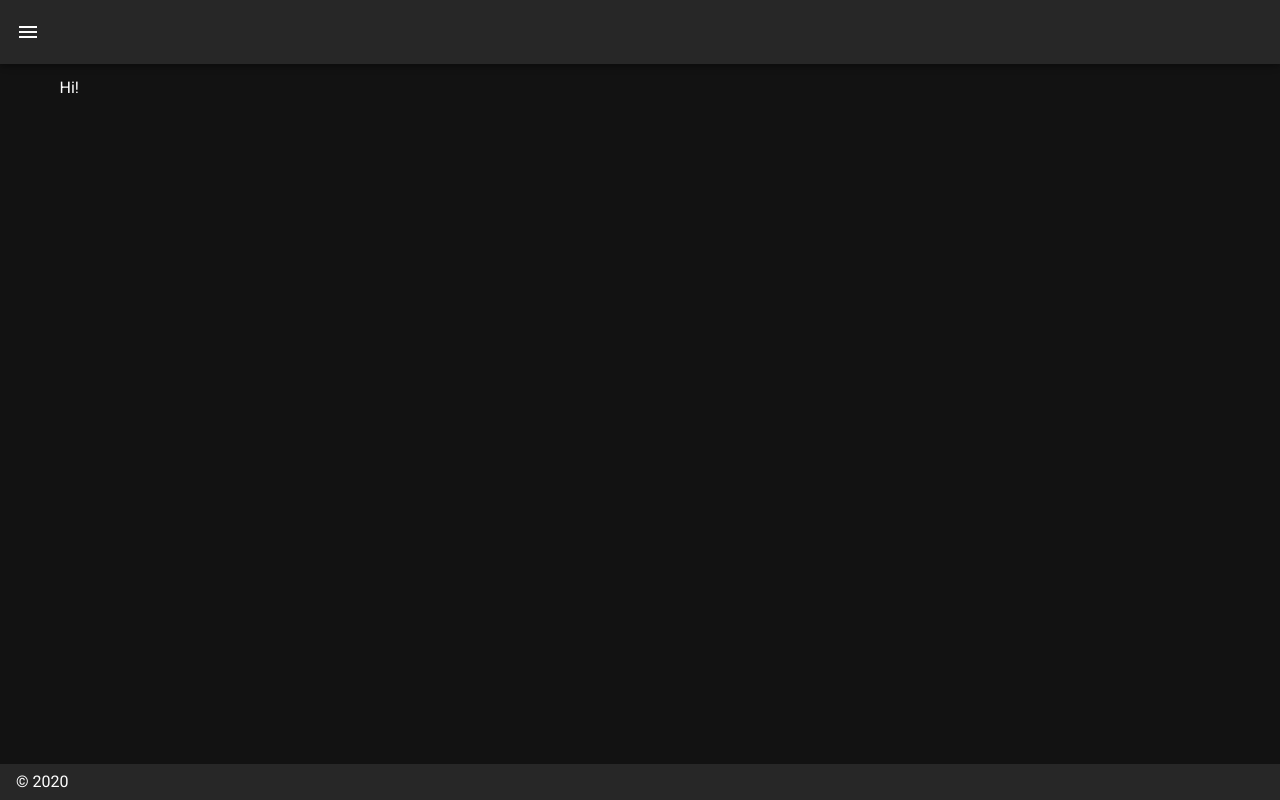
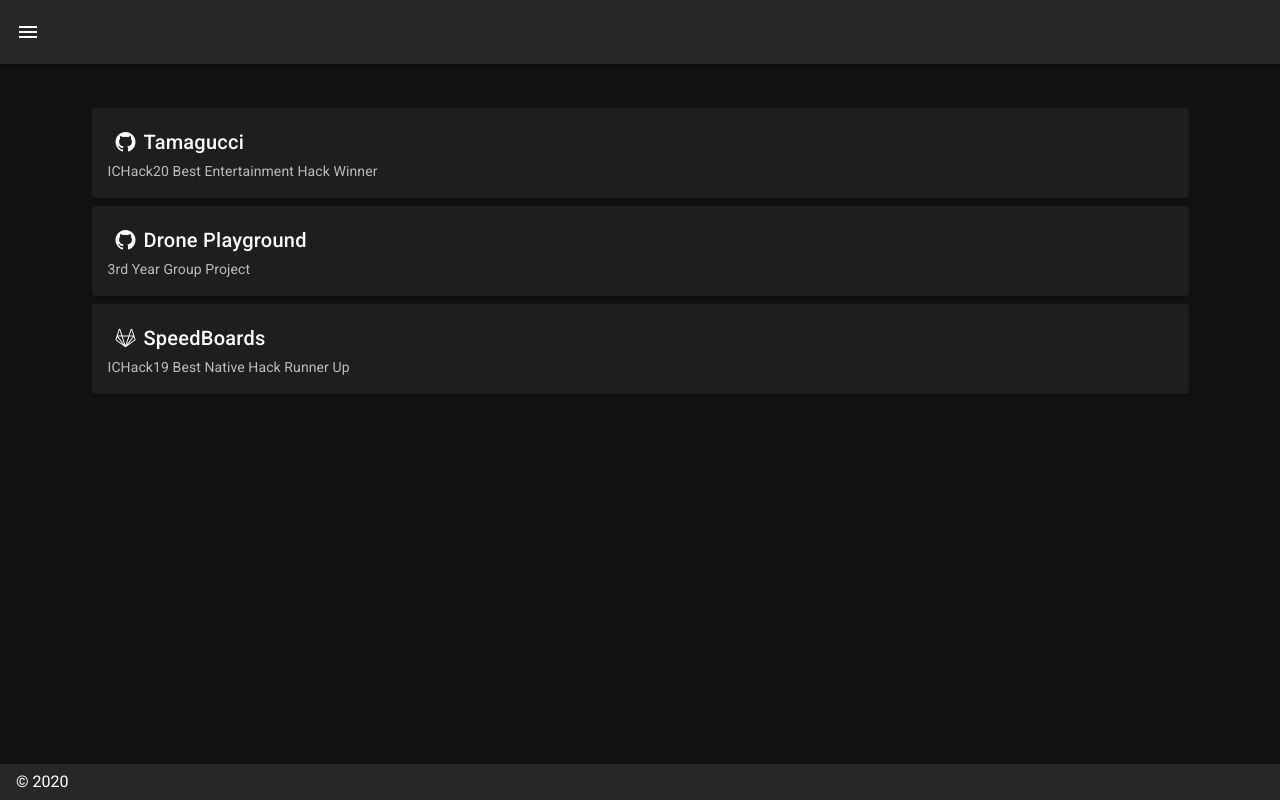
Before and after one commit to kittykg/website, a Nuxt app: page /projects in a window 1280 px wide. Built offline with nearby package versions, Linux system fonts and the light colour scheme.

Commit message:
Projects and Contacts initial implementation

```diff
--- a/layouts/default.vue
+++ b/layouts/default.vue
@@ -68,11 +68,14 @@ export default {
           icon: 'mdi-file-code',
           title: 'My Projects',
           to: '/projects'
+        },
+        {
+          icon: 'mdi-contacts',
+          title: 'My Contact',
+          to: '/contacts'
         }
       ],
       miniVariant: false,
-      right: true,
-      rightDrawer: false,
       title: ''
     }
   }
--- /dev/null
+++ b/pages/contacts.vue
@@ -0,0 +1,113 @@
+<template>
+  <v-sheet
+    class="mx-auto"
+    elevation="8"
+    max-width="80%"
+  >
+    <v-slide-group
+      v-model="model"
+      class="pa-4"
+      show-arrows
+      center-active
+    >
+      <v-slide-item
+        v-for="contact in contacts"
+        v-slot:default="{ active, toggle }"
+      >
+        <v-card
+          :color="active ? contact.activeColor : contact.normalColor"
+          @click="toggle"
+          class="ma-4"
+          align="center"
+          justify="center"
+          width="200"
+        >
+          <v-card-title>
+            {{ contact.name }}
+          </v-card-title>
+          <v-card-title>
+            <v-icon>{{ contact.icon }}</v-icon>
+          </v-card-title>
+        </v-card>
+      </v-slide-item>
+    </v-slide-group>
+
+    <v-expand-transition>
+      <v-sheet
+        v-if="model != null"
+        height="200"
+      >
+        <v-row
+          class="fill-height"
+          align="center"
+          justify="center"
+        >
+          <h3>
+            {{ getInfo(model) }}
+          </h3>
+        </v-row>
+      </v-sheet>
+    </v-expand-transition>
+  </v-sheet>
+</template>
+
+<script lang>
+export default {
+  name: 'Contacts',
+  data () {
+    return {
+      model: null,
+      contacts: [
+        {
+          name: 'Email',
+          icon: 'mdi-email',
+          activeColor: 'red darken-4',
+          normalColor: 'red lighten-3',
+          info: 'kexinkittygu@gmail.com'
+        },
+        {
+          name: 'GitHub',
+          icon: 'mdi-github',
+          activeColor: 'grey darken-4',
+          normalColor: 'grey lighten-2',
+          info: 'kittykg: https://github.com/kittykg'
+        },
+        {
+          name: 'Facebook',
+          icon: 'mdi-facebook',
+          activeColor: 'blue darken-2',
+          normalColor: 'blue lighten-3',
+          info: 'Kexin Gu'
+        },
+        {
+          name: 'Instagram',
+          icon: 'mdi-instagram',
+          activeColor: 'pink darken-4',
+          normalColor: 'pink lighten-3',
+          info: 'kitty128'
+        },
+        {
+          name: 'Twitter',
+          icon: 'mdi-twitter',
+          activeColor: 'blue darken-4',
+          normalColor: 'blue lighten-3',
+          info: 'kittykexin'
+        },
+        {
+          name: 'LinkedIn',
+          icon: 'mdi-linkedin',
+          activeColor: 'cyan darken-3',
+          normalColor: 'cyan lighten-4',
+          info: 'Kexin Gu'
+        }
+      ]
+    }
+  },
+  methods: {
+    getInfo (id) {
+      // TODO: change this file to TS"
+      return this.contacts[id].info
+    }
+  }
+}
+</script>
--- a/pages/projects.vue
+++ b/pages/projects.vue
@@ -1,9 +1,47 @@
 <template>
-  <div>Hi!</div>
+  <v-layout column justify-center align-center>
+    <v-container>
+      <v-col>
+        <v-card v-for="project in projects" class="ma-2">
+          <v-card-title>
+            <v-btn :href="project.link" icon target="_blank">
+              <v-icon>mdi-{{ project.github ? 'github' : 'gitlab' }}</v-icon>
+            </v-btn>{{ project.title }}
+          </v-card-title>
+
+          <v-card-subtitle>{{ project.subtitle }}</v-card-subtitle>
+        </v-card>
+      </v-col>
+    </v-container>
+  </v-layout>
 </template>
 
-<script>
+<script lang="ts">
 export default {
-  name: 'Projects'
+  name: 'Projects',
+  data: () => {
+    return {
+      projects: [
+        {
+          title: 'Tamagucci',
+          github: true,
+          link: 'https://github.com/ichack20-pet-drone/droneboy',
+          subtitle: 'ICHack20 Best Entertainment Hack Winner'
+        },
+        {
+          title: 'Drone Playground',
+          github: true,
+          link: 'https://github.com/xDrone-DSL',
+          subtitle: '3rd Year Group Project'
+        },
+        {
+          title: 'SpeedBoards',
+          github: false,
+          link: 'https://gitlab.doc.ic.ac.uk/kg3217/keyboardBundle',
+          subtitle: 'ICHack19 Best Native Hack Runner Up'
+        }
+      ]
+    }
+  }
 }
 </script>
```
